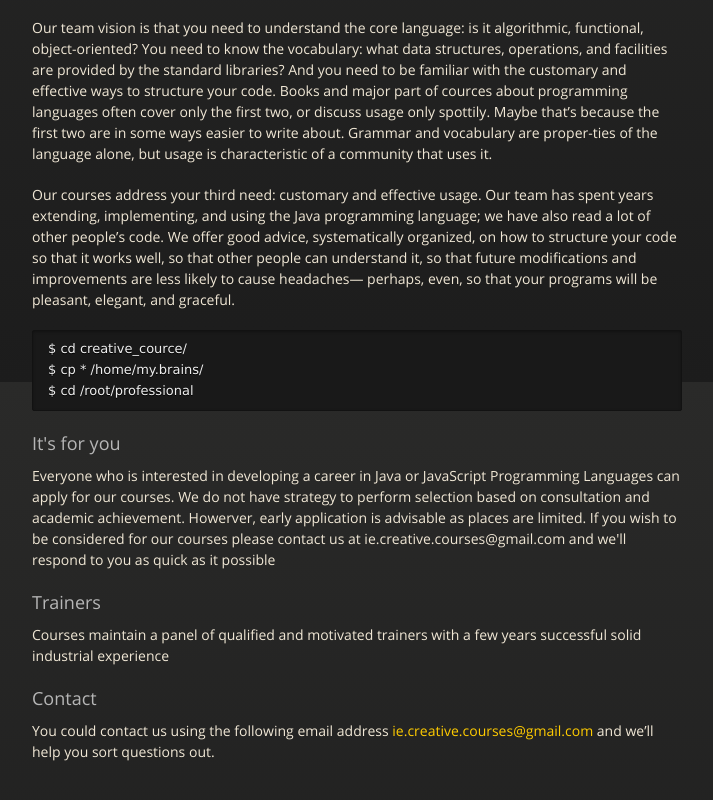
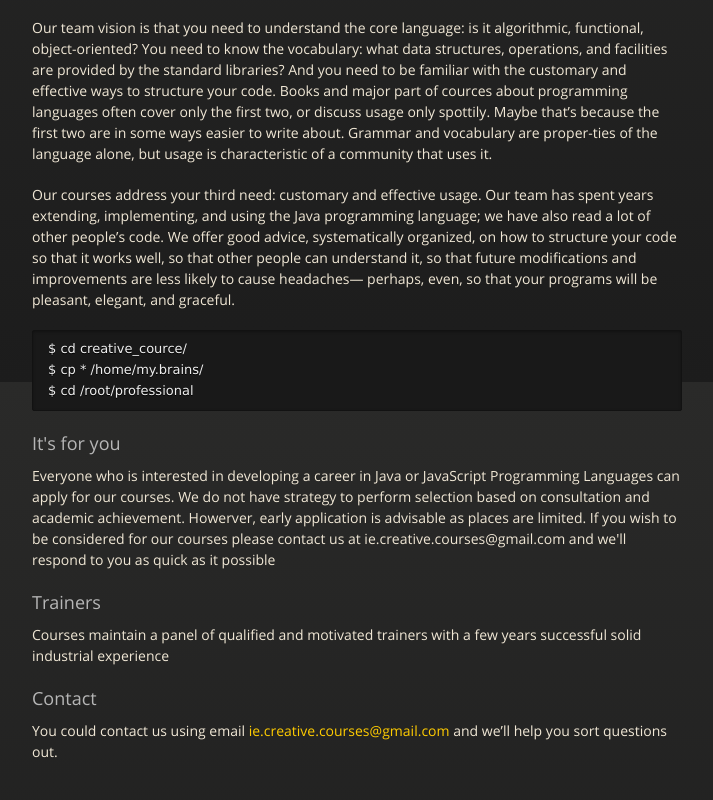
Before and after one commit to ie-creative-courses/ie-creative-courses.github.com, a plain HTML site: page index.html in a window 1280 px wide. Shown: the part 418-1218 px from the top of the page, without its empty margins (283-996 px from the left). Drawn offline with nearby package versions, Linux system fonts and the light colour scheme.

Commit message:
Update index.html

```diff
--- a/index.html
+++ b/index.html
@@ -81,7 +81,7 @@ If you wish to be considered for our courses please contact us at ie.creative.co
 
 <h3>Contact</h3>
 
-<p>You could contact us using the following email address <a href="mailto:ie.creative.courses@gmail.com">ie.creative.courses@gmail.com</a> and we’ll help you sort questions out.</p>
+<p>You could contact us using email <a href="mailto:ie.creative.courses@gmail.com">ie.creative.courses@gmail.com</a> and we’ll help you sort questions out.</p>
       </section>
 
     </div>
```
